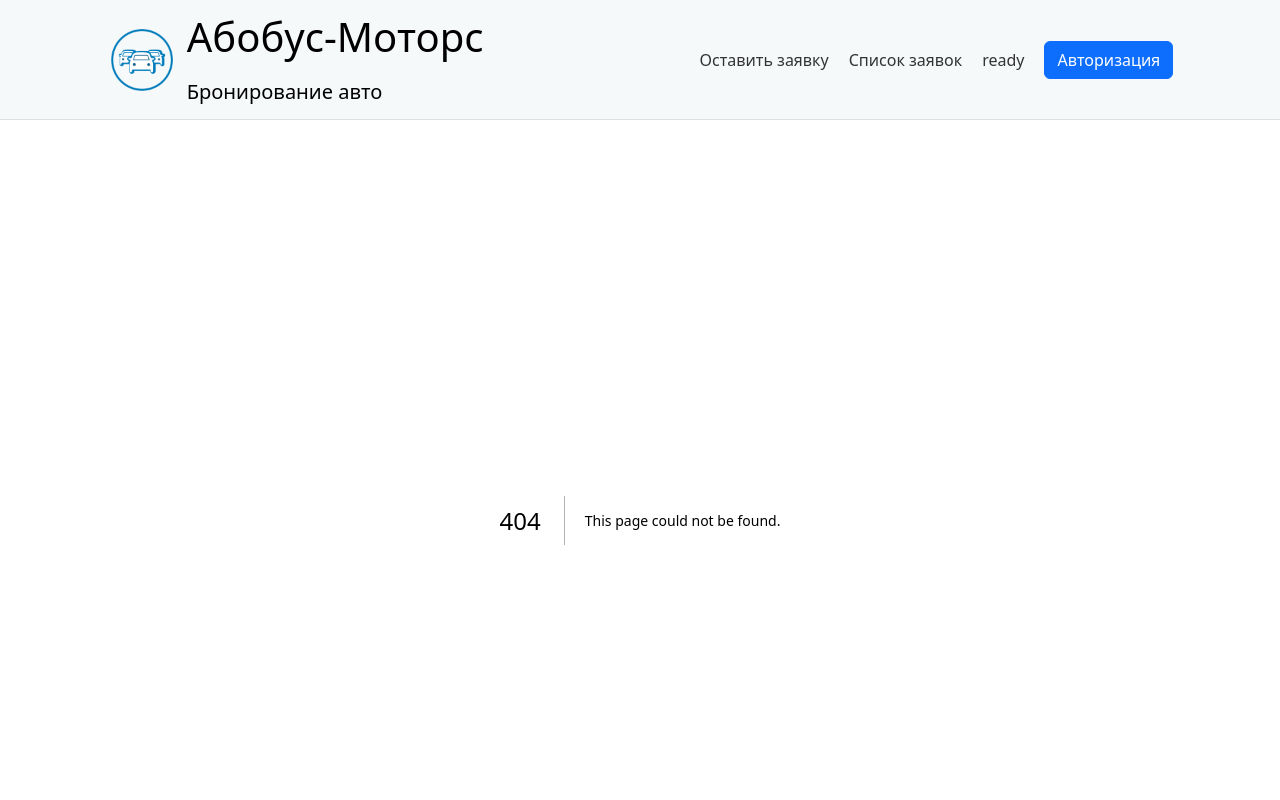
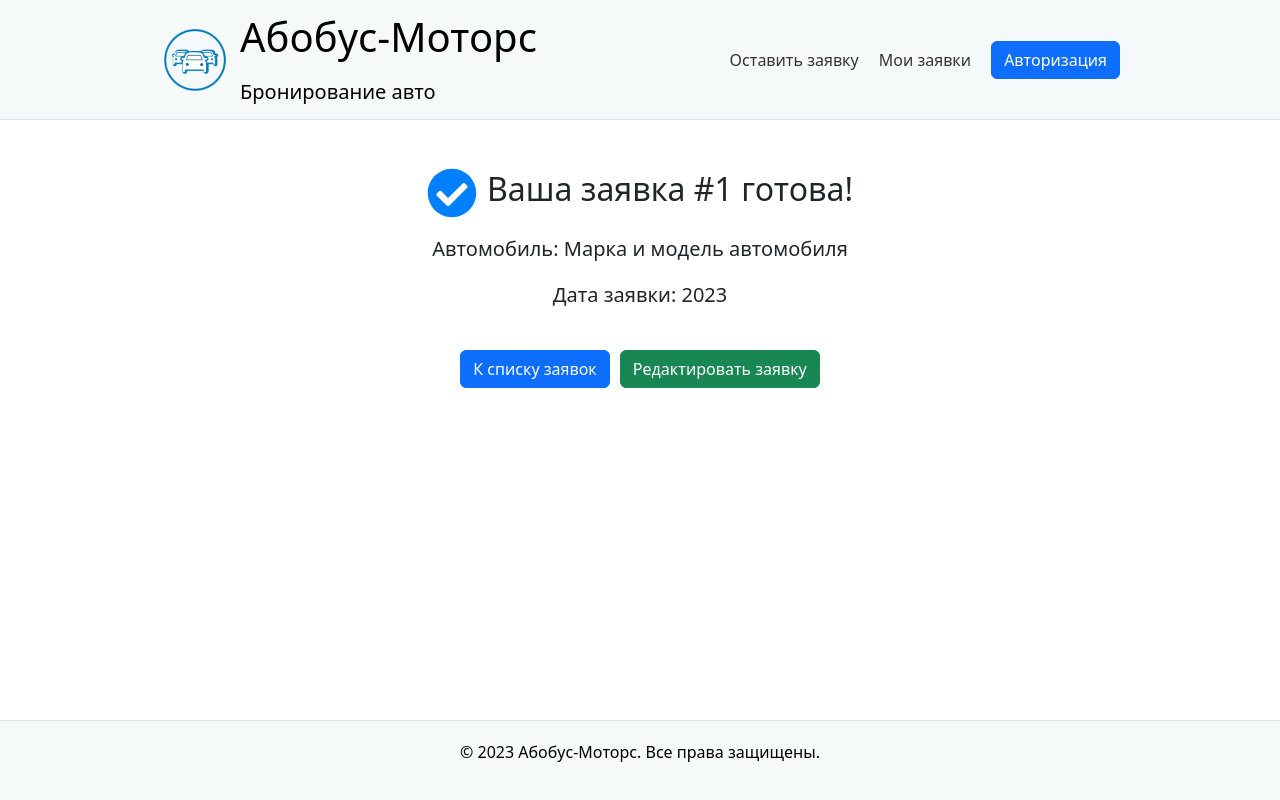
Before and after one commit to Ra1n-xD/car-booking-service, a Next.js app: page /orders/1 in a window 1280 px wide. Before the commit this address had no page. Shown: the top 800 px of the page. Built offline with nearby package versions, Linux system fonts and the light colour scheme.

Commit message:
Dynamic order page and dynamic order edit page

```diff
--- a/src/app/globals.css
+++ b/src/app/globals.css
@@ -47,14 +47,14 @@ header {
     gap: 20px;
 }
 
-.navigation a {
+.navigation-item {
     color: #333;
     text-decoration: none;
     font-weight: 400;
     transition: color 0.3s;
 }
 
-.navigation a:hover {
+.navigation-item:hover {
     color: #0859ee;
 }
 
--- /dev/null
+++ b/src/app/orders/[id]/page.tsx
@@ -0,0 +1,39 @@
+'use client';
+import { FaCheckCircle } from 'react-icons/fa';
+import { Button } from 'react-bootstrap';
+import Link from 'next/link';
+
+const Ready = ({ params }: { params: { id: string } }) => {
+    const generatedRequest = {
+        car: 'Марка и модель автомобиля',
+        date: new Date().getFullYear()
+    };
+
+    return (
+        <div className="mt-5">
+            <div className="mb-3 d-flex justify-content-center align-items-center offset">
+                <FaCheckCircle size={50} color="#0080ff" />
+                <h2>Ваша заявка #{params.id} готова!</h2>
+            </div>
+
+            <p className="lead mt-2 text-center">Автомобиль: {generatedRequest.car}</p>
+            <p className="lead mt-2 text-center">Дата заявки: {generatedRequest.date}</p>
+
+            <div className="mb-4 d-flex offset justify-content-center">
+                <Link href="/orders">
+                    <Button variant="primary" className="mt-4">
+                        К списку заявок
+                    </Button>
+                </Link>
+
+                <Link href={`/orders/${params.id}/update`}>
+                    <Button variant="success" className="mt-4">
+                        Редактировать заявку
+                    </Button>
+                </Link>
+            </div>
+        </div>
+    );
+};
+
+export default Ready;
--- a/src/components/Navbar.tsx
+++ b/src/components/Navbar.tsx
@@ -8,7 +8,7 @@ import logo from '../../public/logo.png';
 const Navbar = () => {
     return (
         <>
-            <NavbarBS expand="lg" className="container col-11 col-lg-10">
+            <NavbarBS expand="lg" className="container col-11 col-lg-9">
                 <Link href="/" className="link-underline link-underline-opacity-0">
                     <NavbarBS.Brand className="offset d-flex align-items-center">
                         <Image src={logo} width={70} height={70} alt="logo" />
@@ -29,9 +29,12 @@ const Navbar = () => {
 
                     <Offcanvas.Body>
                         <Nav className="navigation justify-content-end flex-grow-1">
-                            <Link href="/">Оставить заявку</Link>
-                            <Link href="/orders">Список заявок</Link>
-                            <Link href="/ready">ready</Link>
+                            <Link href="/" className="navigation-item">
+                                Оставить заявку
+                            </Link>
+                            <Link href="/orders" className="navigation-item">
+                                Мои заявки
+                            </Link>
                             <Button variant="primary">Авторизация</Button>
                         </Nav>
                     </Offcanvas.Body>
```
Also changed, not shown: src/app/orders/[id]/[uptade]/page.tsx (added, +29 -0 lines), src/app/orders/page.tsx (+6 -5 lines), src/app/ready/page.tsx (deleted, +0 -31 lines), src/components/Form.tsx (+7 -4 lines).
